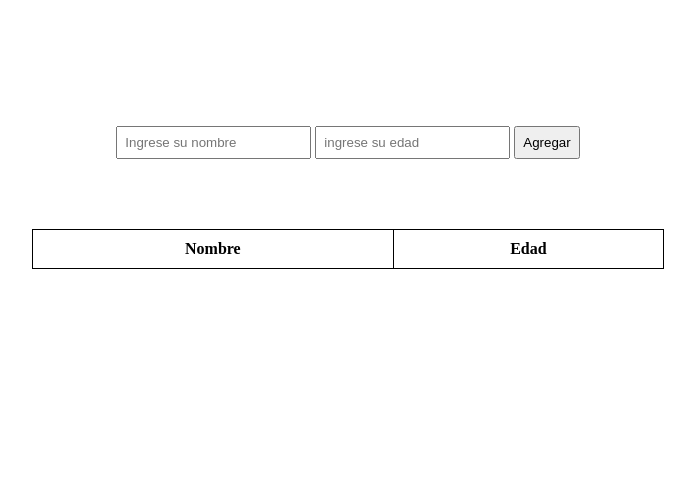
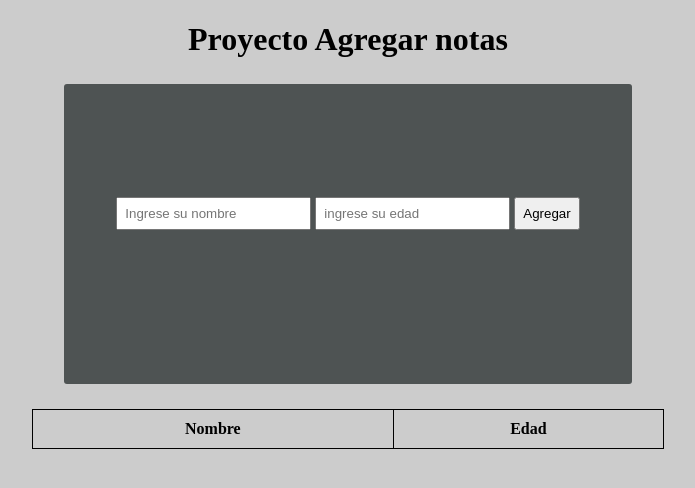
Before and after one commit to Eduardo379/proyecto.agregar.notas.github.io, a plain HTML site: page index.html in a window 1280 px wide. Shown: the whole page, without its empty margins (292-987 px from the left). Drawn offline with Linux system fonts and the light colour scheme.

Commit message:
agregamos estilos básicos

```diff
--- a/css/poo.css
+++ b/css/poo.css
@@ -1,11 +1,26 @@
+body{
+	background-color: #ccc;
+}
+h1{
+	text-align:center;
+}
 .nombre,.edad, #boton{
 	padding:7px;
 }
 
+.box{
+	width:45%;
+	height:300px;
+	background-color:rgb(78, 83, 83);
+	margin:2% auto;
+	border-radius:3px;
+}
+section .nombre, .edad{
+	margin-top:20%;
+}
+
 form{
-	text-align:center;
-	margin-top:10%;
-	margin-bottom:70px;
+	text-align: center;
 }
 table{
 	border:1px solid black;
@@ -18,10 +33,11 @@ th,td{
 	padding:10px;
 	text-align: center;
 }
-table tr:hover{
 
-}
+/*table tr:hover{
+
+} */
 
 .row:hover{
-	background-color:#ccc;
+	background-color:rgba(7, 7, 7, 0.116);
 }
--- a/index.html
+++ b/index.html
@@ -13,15 +13,18 @@
     <!-- <input type="button" name="mostrar" id="mostrar" value="Mostrar Objeto" onclick="muestra();">
     <input type="button" name="toque" id="toque" value="crear objeto" onclick="toque();">
     <input type="button" name="objeto" id="objeto" value="mostrar objeto" id="objeto" onclick="objeto();"> -->
+    <h1>Proyecto Agregar notas</h1>
+    <section class="box">
         <form method="post">
             <input type="text" name="nombre" id="nombre" class="nombre" placeholder="Ingrese su nombre" maxlength="15">
             <input type="number" name="edad" id="edad" class="edad" placeholder="ingrese su edad">
             <input type="button" name="boton" id="boton" value="Agregar" onclick="capturar();">
         </form>
+    </section>
+    <!--Caja de notas que se toman como enlistados-->
     <table class="tabla" id="tabla" border="1px">
         <th>Nombre</th>
         <th>Edad</th>
-
     </table>
 
 </body>
```
Lines whose indentation alone changed are shown as unchanged.
